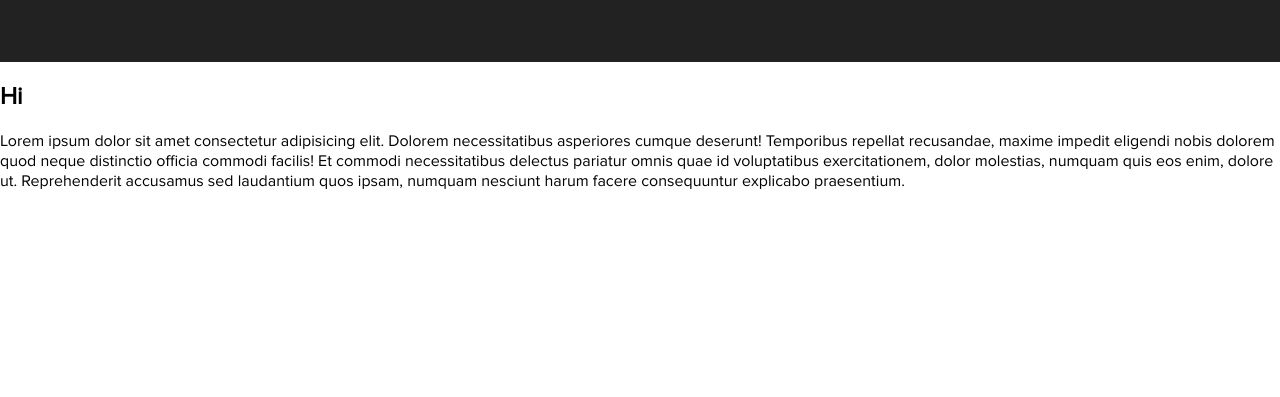
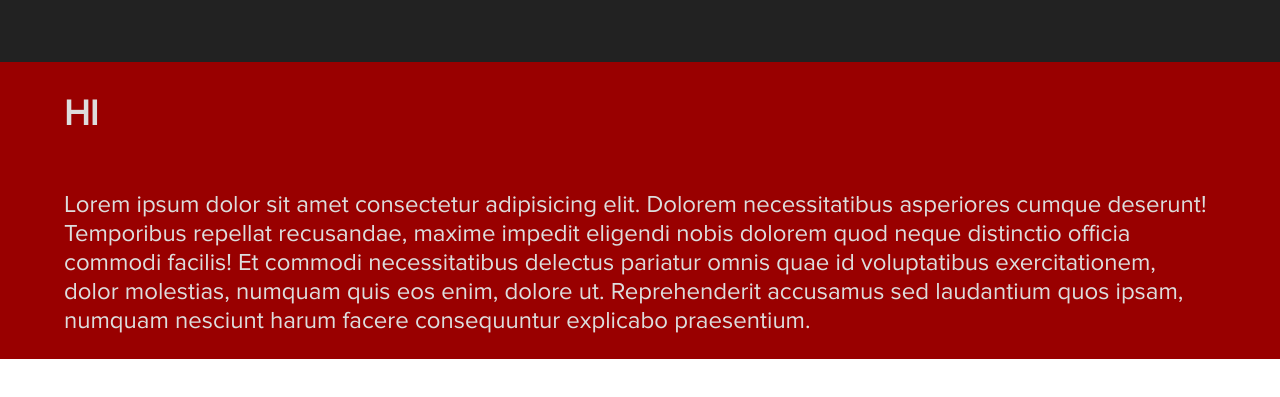
Before and after one commit to samhi113/wddaNav, a website: page index.html in a window 1280 px wide. Shown: the part 1596-1993 px from the top of the page. Before the commit the page ends 1867 px from the top, so only its background shows below. Drawn offline with Linux system fonts and the light colour scheme.

Commit message:
Update style.css

```diff
--- a/style.css
+++ b/style.css
@@ -249,4 +249,23 @@ main {
       }
     }
   }
+
+  #events {
+    width: 90vw;
+    min-height: 10vh;
+    padding: 0 5vw;
+
+    display: flex;
+    flex-direction: column;
+    justify-content: space-evenly;
+
+    background-color: #900;
+    color: #ddd;
+    font-size: 1.5em;
+
+    h1 {
+      text-transform: uppercase;
+      font-size: 1.5em;
+    }
+  }
 }
```
